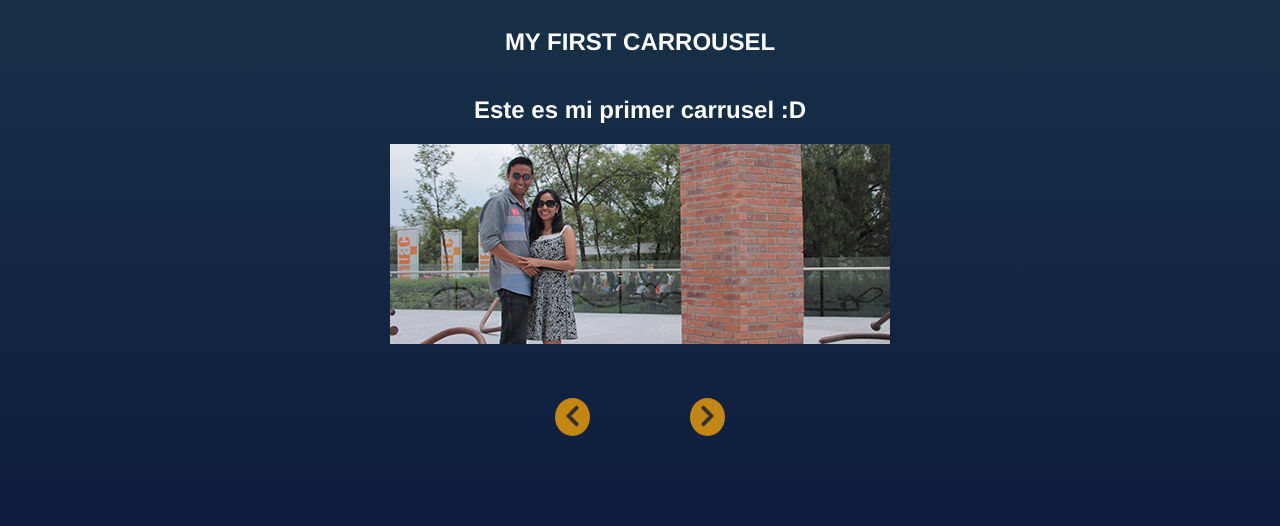
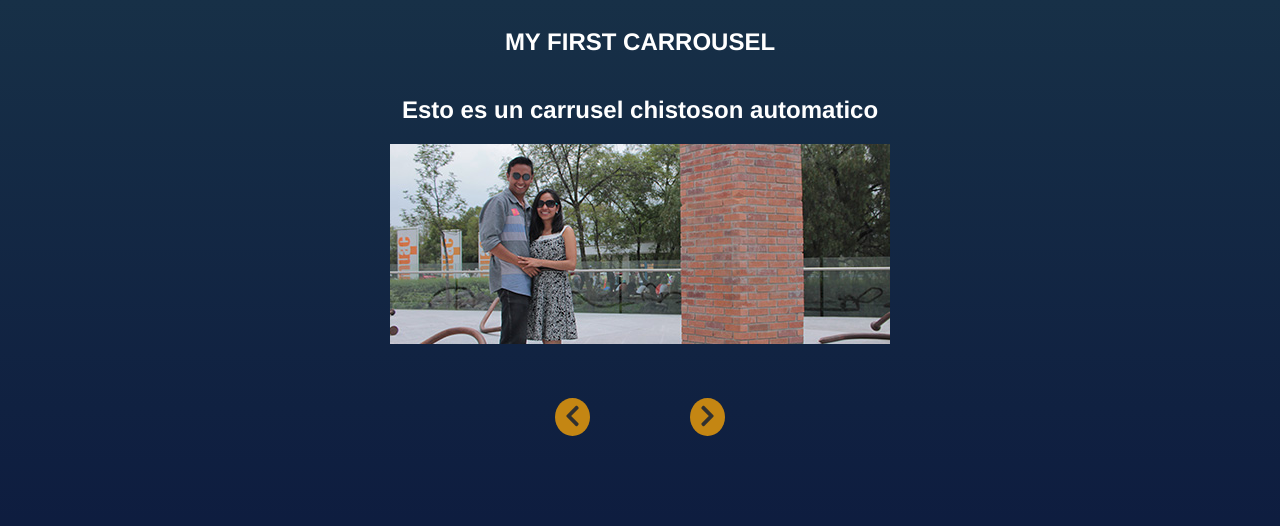
Before and after one commit to Sijhez/carrusel-IronHack, a plain HTML site: page index.html in a window 1280 px wide. Drawn offline with Linux system fonts and the light colour scheme.

Commit message:
un cambio chistoso

```diff
--- a/index.html
+++ b/index.html
@@ -17,7 +17,7 @@
 
 
   <h1>MY FIRST CARROUSEL</h1>
-   <h2>Este es mi primer carrusel :D </h2>
+   <h2>Esto es un carrusel chistoson automatico</h2>
 
 
   <div id="container">
```
